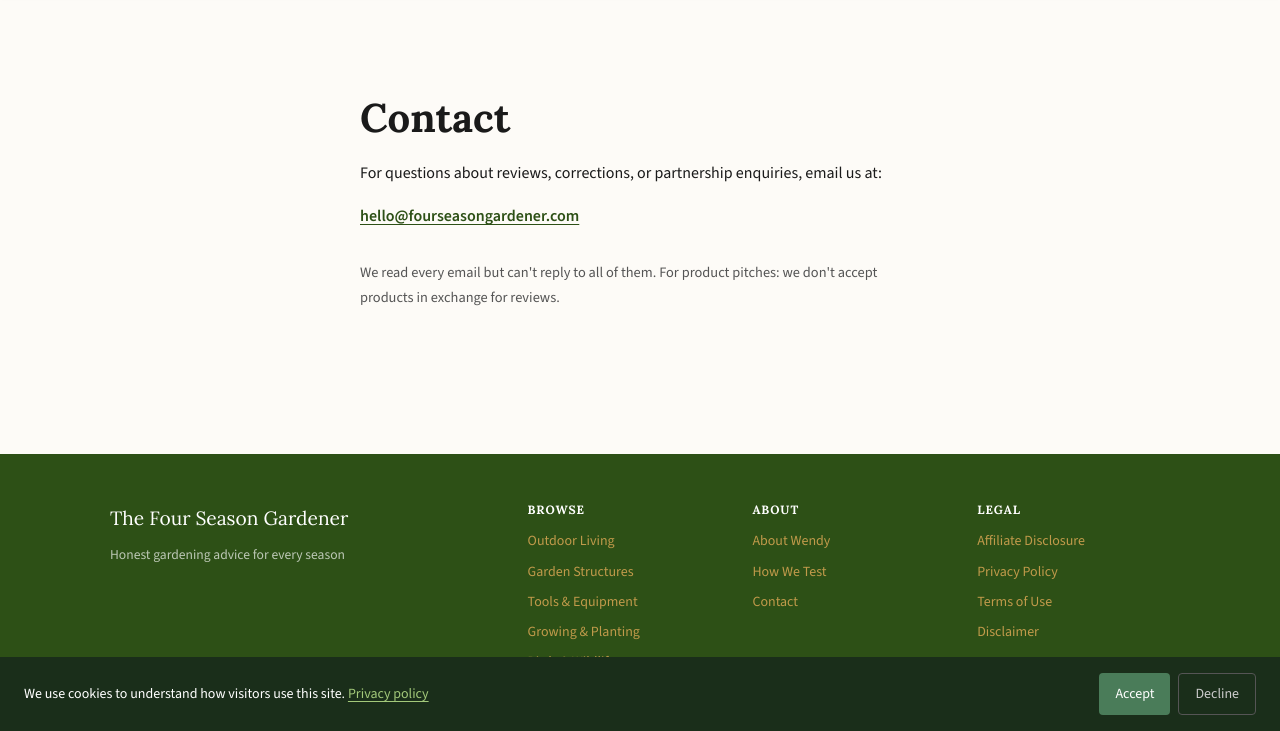
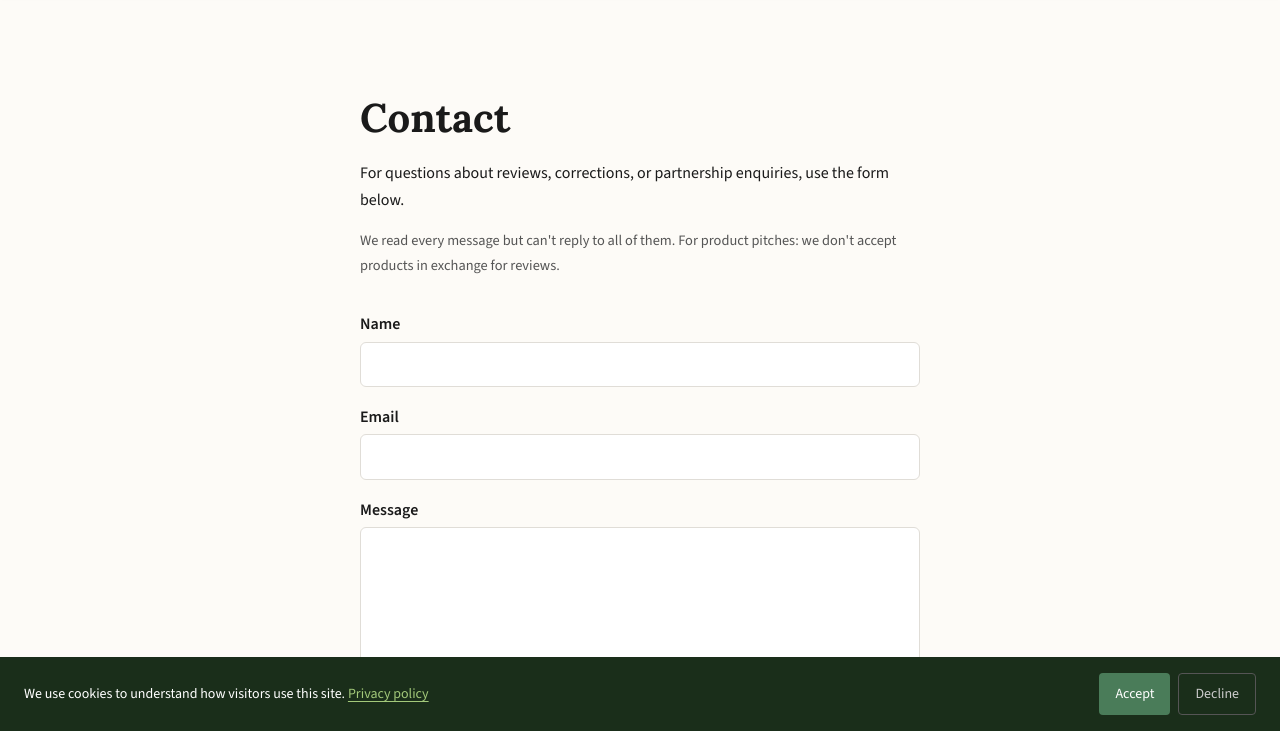
Before and after one commit to itsalljustagamesoitis-ux/four-season-gardener, an Astro site: page /contact in a window 1280 px wide. Shown: the part 69-800 px from the top of the page. Built offline with nearby package versions, Linux system fonts and the light colour scheme; Astro itself is replaced by a stand-in of ours; some packages are replaced by stand-ins of ours.

Commit message:
Replace email address with contact form on contact + privacy pages
Removes hello@fourseasongardener.com from all pages — no domain email
needed per clone. Contact page now has a simple form (Netlify-compatible).
Privacy policy data deletion and contact links point to /contact/.

Co-Authored-By: Claude Sonnet 4.6 <noreply@anthropic.com>

```diff
--- a/src/pages/contact.astro
+++ b/src/pages/contact.astro
@@ -10,8 +10,23 @@ const cfg = getSiteConfig()
 >
   <div class="container" style="padding-top:2rem; padding-bottom:4rem; max-width:600px;">
     <h1>Contact</h1>
-    <p>For questions about reviews, corrections, or partnership enquiries, email us at:</p>
-    <p><strong><a href="mailto:hello@fourseasongardener.com">hello@fourseasongardener.com</a></strong></p>
-    <p style="margin-top:2rem;color:var(--color-text-muted);font-size:0.9rem;">We read every email but can't reply to all of them. For product pitches: we don't accept products in exchange for reviews.</p>
+    <p>For questions about reviews, corrections, or partnership enquiries, use the form below.</p>
+    <p style="margin-top:0.5rem;color:var(--color-text-muted);font-size:0.9rem;">We read every message but can't reply to all of them. For product pitches: we don't accept products in exchange for reviews.</p>
+    <form name="contact" method="POST" data-netlify="true" style="margin-top:2rem;display:flex;flex-direction:column;gap:1rem;">
+      <input type="hidden" name="form-name" value="contact" />
+      <div>
+        <label for="name" style="display:block;font-weight:600;margin-bottom:0.25rem;">Name</label>
+        <input type="text" id="name" name="name" required style="width:100%;padding:0.6rem 0.875rem;border:1px solid var(--color-border);border-radius:var(--radius);font-size:0.9rem;" />
+      </div>
+      <div>
+        <label for="email" style="display:block;font-weight:600;margin-bottom:0.25rem;">Email</label>
+        <input type="email" id="email" name="email" required style="width:100%;padding:0.6rem 0.875rem;border:1px solid var(--color-border);border-radius:var(--radius);font-size:0.9rem;" />
+      </div>
+      <div>
+        <label for="message" style="display:block;font-weight:600;margin-bottom:0.25rem;">Message</label>
+        <textarea id="message" name="message" required rows="5" style="width:100%;padding:0.6rem 0.875rem;border:1px solid var(--color-border);border-radius:var(--radius);font-size:0.9rem;resize:vertical;"></textarea>
+      </div>
+      <button type="submit" class="btn btn--primary" style="align-self:flex-start;">Send message</button>
+    </form>
   </div>
 </BaseLayout>
--- a/src/pages/privacy-policy.astro
+++ b/src/pages/privacy-policy.astro
@@ -19,8 +19,8 @@ const updatedDate = new Date().toLocaleDateString('en-GB', { month: 'long', year
     <h2>Cookies</h2>
     <p>This site uses cookies only if you accept them. Analytics cookies distinguish repeat visits and are used only to improve the site. Affiliate networks (Amazon, Awin) may set their own cookies when you click through to purchase — these are separate from our analytics cookies.</p>
     <h2>Your rights</h2>
-    <p>You can request deletion of your data at any time by emailing <a href="mailto:hello@fourseasongardener.com">hello@fourseasongardener.com</a>.</p>
+    <p>You can request deletion of your data at any time by using the <a href="/contact/">contact form</a>.</p>
     <h2>Contact</h2>
-    <p>Questions about this policy: <a href="mailto:hello@fourseasongardener.com">hello@fourseasongardener.com</a></p>
+    <p>Questions about this policy: use the <a href="/contact/">contact form</a>.</p>
   </div>
 </BaseLayout>
```
